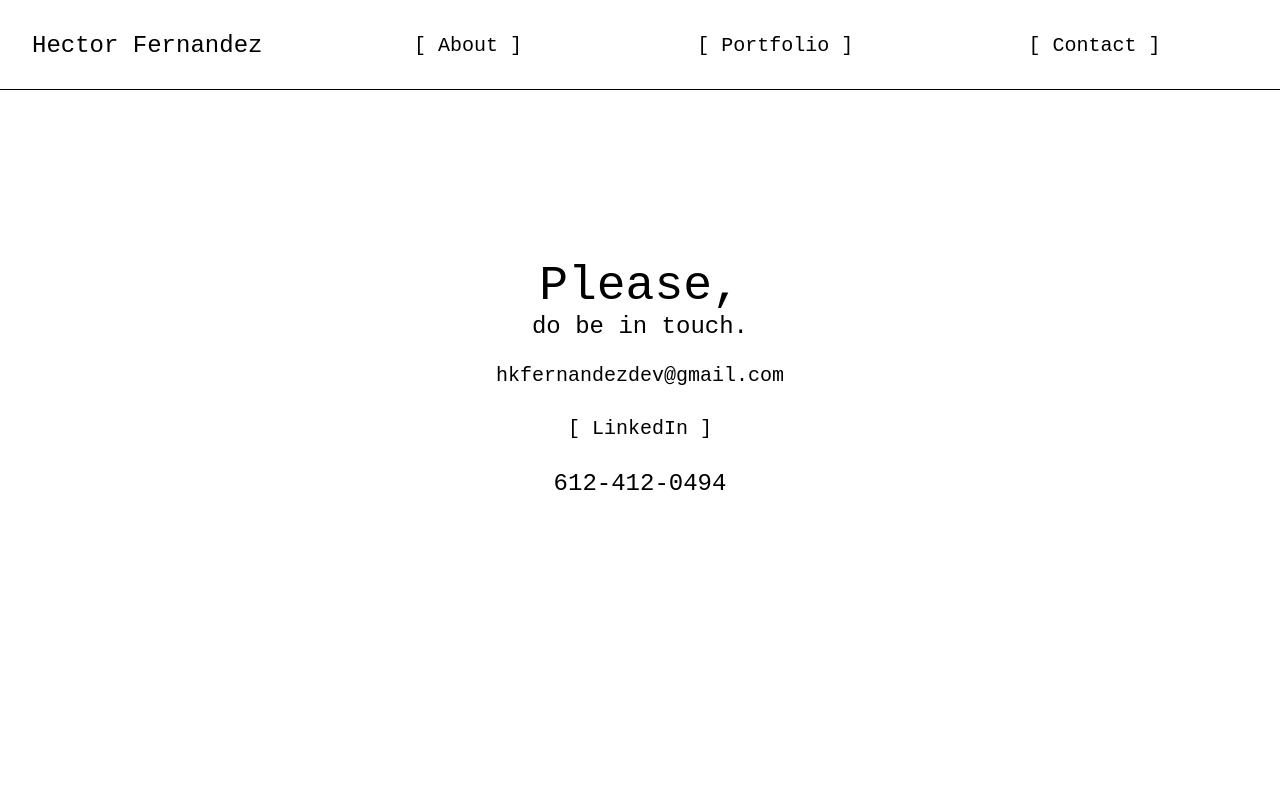
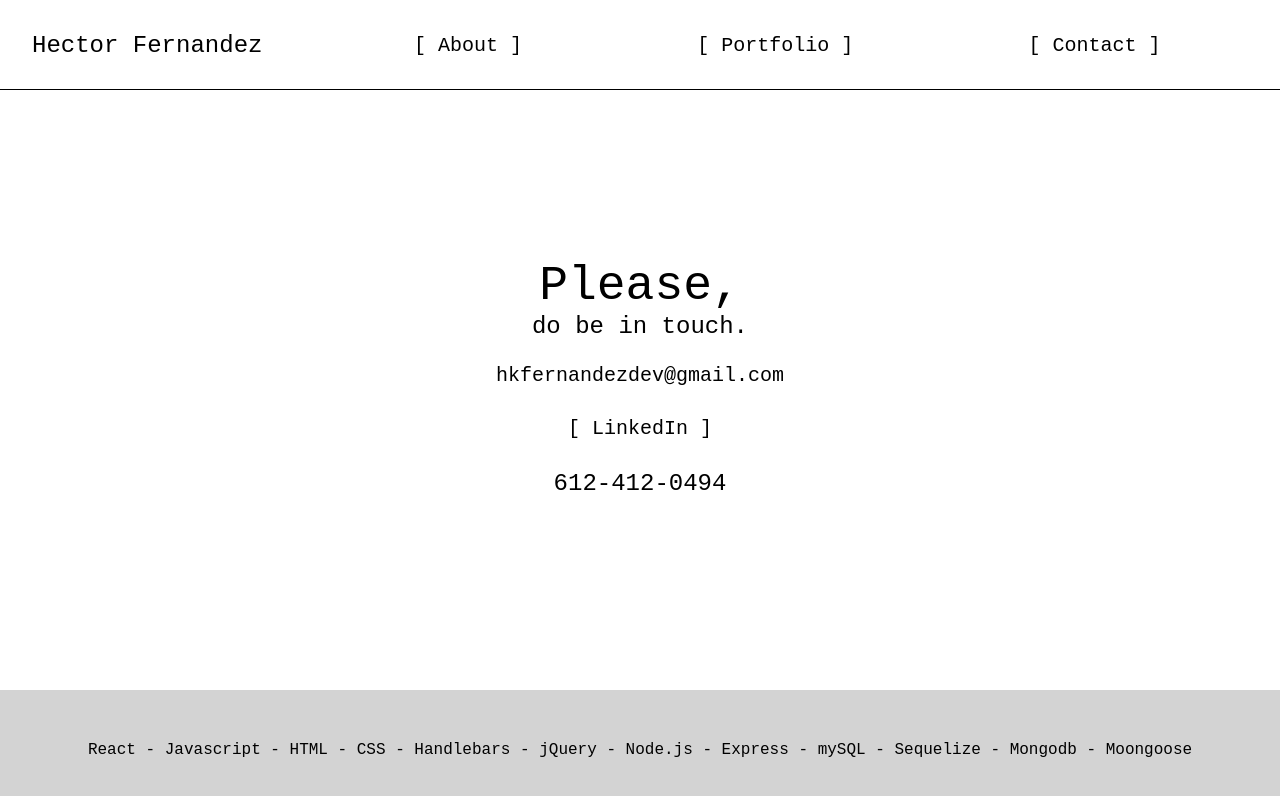
Before and after one commit to hkfernandez/portfolio-react, a React (Create React App) app: page /contact in a window 1280 px wide. Shown: the top 796 px of the page. Built offline with nearby package versions, Linux system fonts and the light colour scheme.

Commit message:
Add Footer Component
added footer and corresponding CSS

```diff
--- /dev/null
+++ b/src/components/footer/Footer.js
@@ -0,0 +1,11 @@
+import React from 'react'
+import './footer.css';
+
+function Footer() {
+	return (
+		<footer>
+			<p>React - Javascript - HTML - CSS - Handlebars - jQuery - Node.js - Express - mySQL - Sequelize - Mongodb - Moongoose</p>
+		</footer>
+	);
+}
+export default Footer;
--- /dev/null
+++ b/src/components/footer/footer.css
@@ -0,0 +1,17 @@
+* {
+	margin: 0;
+	padding: 0;
+	box-sizing: border-box;
+}
+
+footer {
+	padding: 1em;
+	display: flex;
+	flex-direction: row;
+	align-items: center;
+	flex-wrap: wrap;
+	justify-content: space-evenly;
+	background-color: lightgray;
+	height: 120px;
+	text-align: center;
+}
--- a/src/components/navbar/Navbar.js
+++ b/src/components/navbar/Navbar.js
@@ -6,6 +6,7 @@ import {
 import About from '../about/About';
 import Portfolio from '../portfolio/Portfolio';
 import Contact from '../contact/Contact';
+import Footer from '../footer/Footer';
 import './navbar.css';
 
 
@@ -14,6 +15,7 @@ function Navbar() {
 	// const location = useLocation();
 
 	return (
+		<>
 			<Router>
 				<div>
 					<nav className='navbar'>
@@ -48,6 +50,8 @@ function Navbar() {
 					</Switch>
 				</div>
 			</Router>
+			<Footer />
+		</>
 	);
 }
 export default Navbar;
```
Also changed, not shown: 1 other file (tests, documents, lock files or other folders). Lines whose indentation alone changed are shown as unchanged.
